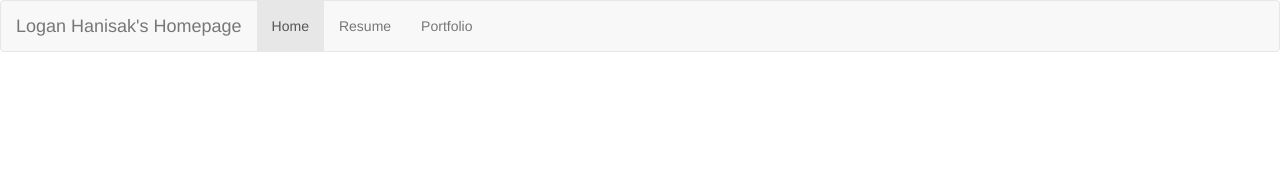
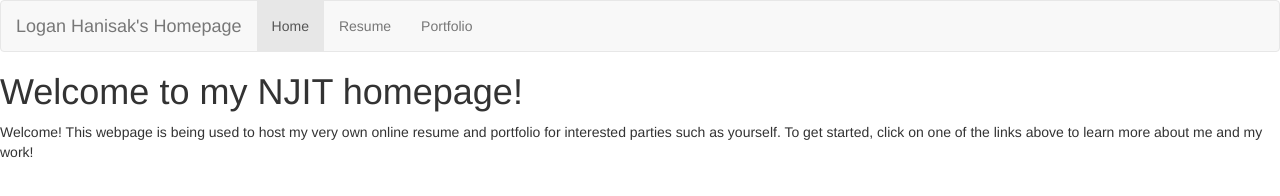
Before and after one commit to KingLogar/117-final, a plain HTML site: page index.html in a window 1280 px wide. Drawn offline with nearby package versions, Linux system fonts and the light colour scheme.

Commit message:
Task: Index skeleton complete

```diff
--- a/index.html
+++ b/index.html
@@ -20,5 +20,22 @@
     </div>
 </nav>
 
+<div>
+
+    <div>
+        <h1>Welcome to my NJIT homepage!</h1>
+    </div>
+
+    <div>
+
+        <p>
+            Welcome!  This webpage is being used to host my very own online resume and portfolio for interested parties
+            such as yourself.  To get started, click on one of the links above to learn more about me and my work!
+        </p>
+
+    </div>
+
+</div>
+
 </body>
 </html>
```
